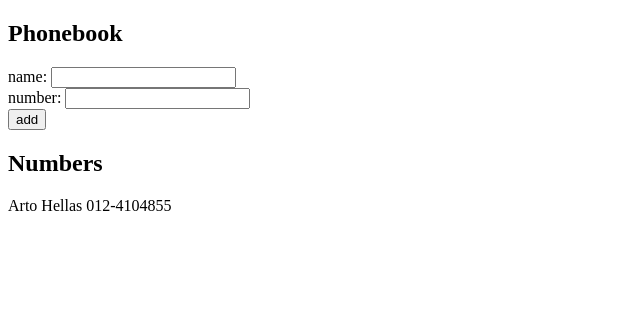
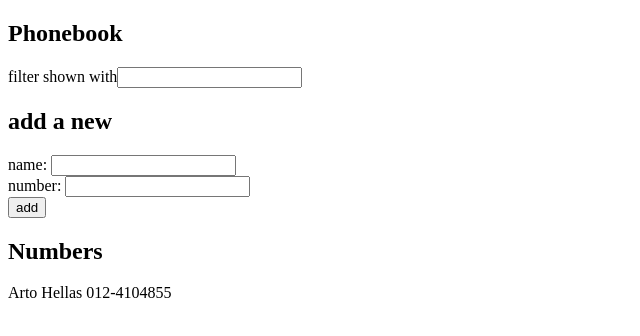
Before and after one commit to yaoxian/full-stack-open, a React (Vite) app in the folder part2/phonebook/: page / in a window 1280 px wide. Shown: the top 336 px of the page, without its empty margins (0-640 px from the left). Built offline with nearby package versions, Linux system fonts and the light colour scheme.

Commit message:
Completed exercise 2.9 and 2.10

```diff
--- a/part2/phonebook/src/App.jsx
+++ b/part2/phonebook/src/App.jsx
@@ -1,4 +1,42 @@
+/* eslint-disable react/prop-types */
 import { useState } from "react";
+
+const Filter = ({ searchName, handleSearchNameChange }) => (
+  <div>
+    filter shown with
+    <input value={searchName} onChange={handleSearchNameChange} />
+  </div>
+);
+
+const PersonForm = ({
+  addPerson,
+  newName,
+  handleNameChange,
+  newNumber,
+  handleNumberChange,
+}) => (
+  <form onSubmit={addPerson}>
+    <div>
+      name: <input value={newName} onChange={handleNameChange} />
+    </div>
+    <div>
+      number: <input value={newNumber} onChange={handleNumberChange} />
+    </div>
+    <div>
+      <button type="submit">add</button>
+    </div>
+  </form>
+);
+
+const Persons = ({ persons }) => (
+  <div>
+    {persons.map((p, i) => (
+      <p key={i}>
+        {p.name} {p.number}
+      </p>
+    ))}
+  </div>
+);
 
 const App = () => {
   const [persons, setPersons] = useState([
@@ -6,9 +44,14 @@ const App = () => {
   ]);
   const [newName, setNewName] = useState("");
   const [newNumber, setNewNumber] = useState("");
+  const [searchName, setSearchName] = useState("");
 
   const handleNameChange = (event) => {
     setNewName(event.target.value);
+  };
+
+  const handleSearchNameChange = (event) => {
+    setSearchName(event.target.value);
   };
 
   const handleNumberChange = (event) => {
@@ -30,27 +73,27 @@ const App = () => {
     }
   };
 
+  const filteredPersons = persons.filter((person) =>
+    person.name.toLowerCase().includes(searchName.toLowerCase())
+  );
+
   return (
     <div>
       <h2>Phonebook</h2>
-      <form onSubmit={addPerson}>
-        <div>
-          name: <input value={newName} onChange={handleNameChange} />
-        </div>
-        <div>
-          number: <input value={newNumber} onChange={handleNumberChange} />
-        </div>
-        <div>
-          <button type="submit">add</button>
-        </div>
-      </form>
-
+      <Filter
+        searchName={searchName}
+        handleSearchNameChange={handleSearchNameChange}
+      />
+      <h2>add a new</h2>
+      <PersonForm
+        addPerson={addPerson}
+        newName={newName}
+        handleNameChange={handleNameChange}
+        newNumber={newNumber}
+        handleNumberChange={handleNumberChange}
+      />
       <h2>Numbers</h2>
-      {persons.map((p, i) => (
-        <p key={i}>
-          {p.name} {p.number}
-        </p>
-      ))}
+      <Persons persons={filteredPersons} />
     </div>
   );
 };
```
